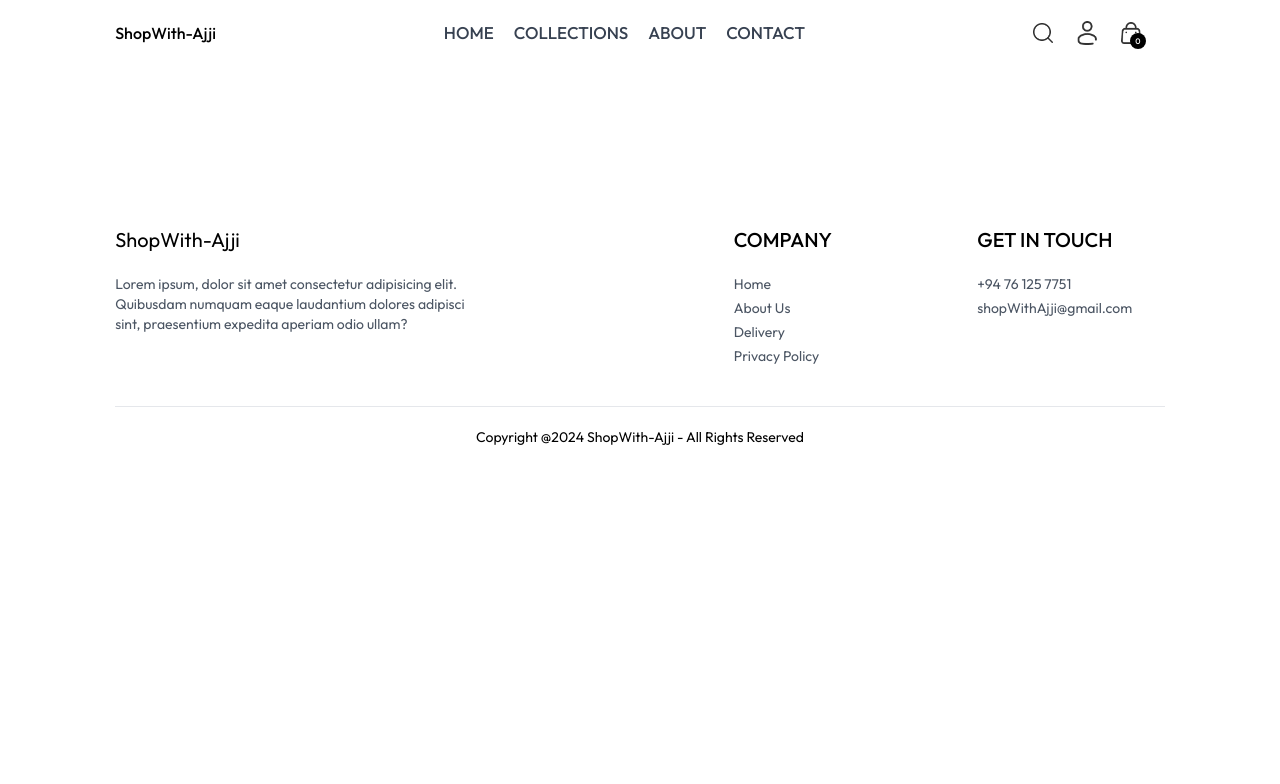
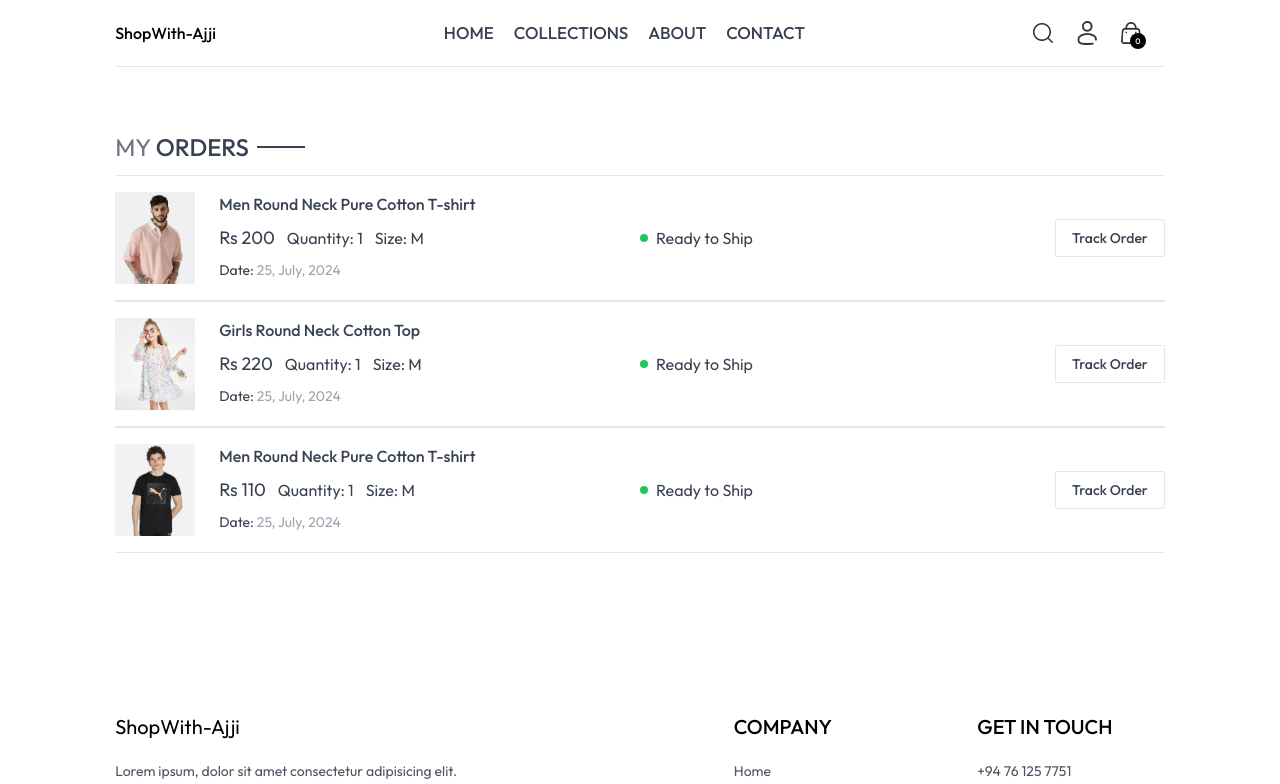
Before and after one commit to asjadahamed77/Shop-with-Ajji, a React (Create React App) app in the folder frontend/: page /orders in a window 1280 px wide. Shown: the top 784 px of the page. Built offline with nearby package versions, Linux system fonts and the light colour scheme.

Commit message:
Completed Orders Page

```diff
--- a/frontend/src/pages/Orders.jsx
+++ b/frontend/src/pages/Orders.jsx
@@ -1,9 +1,44 @@
-import React from 'react'
+import React, { useContext } from 'react'
+import { ShopContext } from '../context/ShopContext'
+import Title from '../components/Title'
 
 const Orders = () => {
+  const {products, currency} = useContext(ShopContext)
+
   return (
-    <div>
+    <div className='border-t pt-16 '>
+      <div className='text-2xl'>
+          <Title text1={'MY'} text2={'ORDERS'} />
+      </div>
+      <div>
+        {
+          products.slice(1,4).map((item,index)=>(
+            <div key={index} className='py-4 border-t border-b text-gray-700 flex flex-col md:flex-row md:justify-between gap-4'>
+                <div className='flex items-start gap-6 text-sm '>
+                    <img className='w-16 sm:w-20' src={item.image[0]} alt="itemImage" />
+                    <div>
+                      <p className='sm:text-base font-medium'>{item.name}</p>
+                      <div className='flex items-center gap-3 mt-2 text-base text-gray-700'>
+                          <p className='text-lg'>{currency} {item.price}</p>
+                          <p>Quantity: 1</p>
+                          <p>Size: M</p>
+                      </div>
+                      <p className='mt-2'>Date: <span className='text-gray-400'>25, July, 2024</span></p>
+                    </div>
+                </div>
+                <div className='md:w-1/2 flex items-center justify-between'>
+                    <div className='flex items-center gap-2'>
+                      <p className='min-w-2 h-2 rounded-full bg-green-500'></p>
+                      <p className='text-sm md:text-base'>Ready to Ship</p>
 
+                    </div>
+                    <button className='border px-4 py-2 text-sm font-medium rounded-sm'>Track Order</button>
+                </div>
+
+            </div>
+          ))
+        }
+      </div>
     </div>
   )
 }
```
